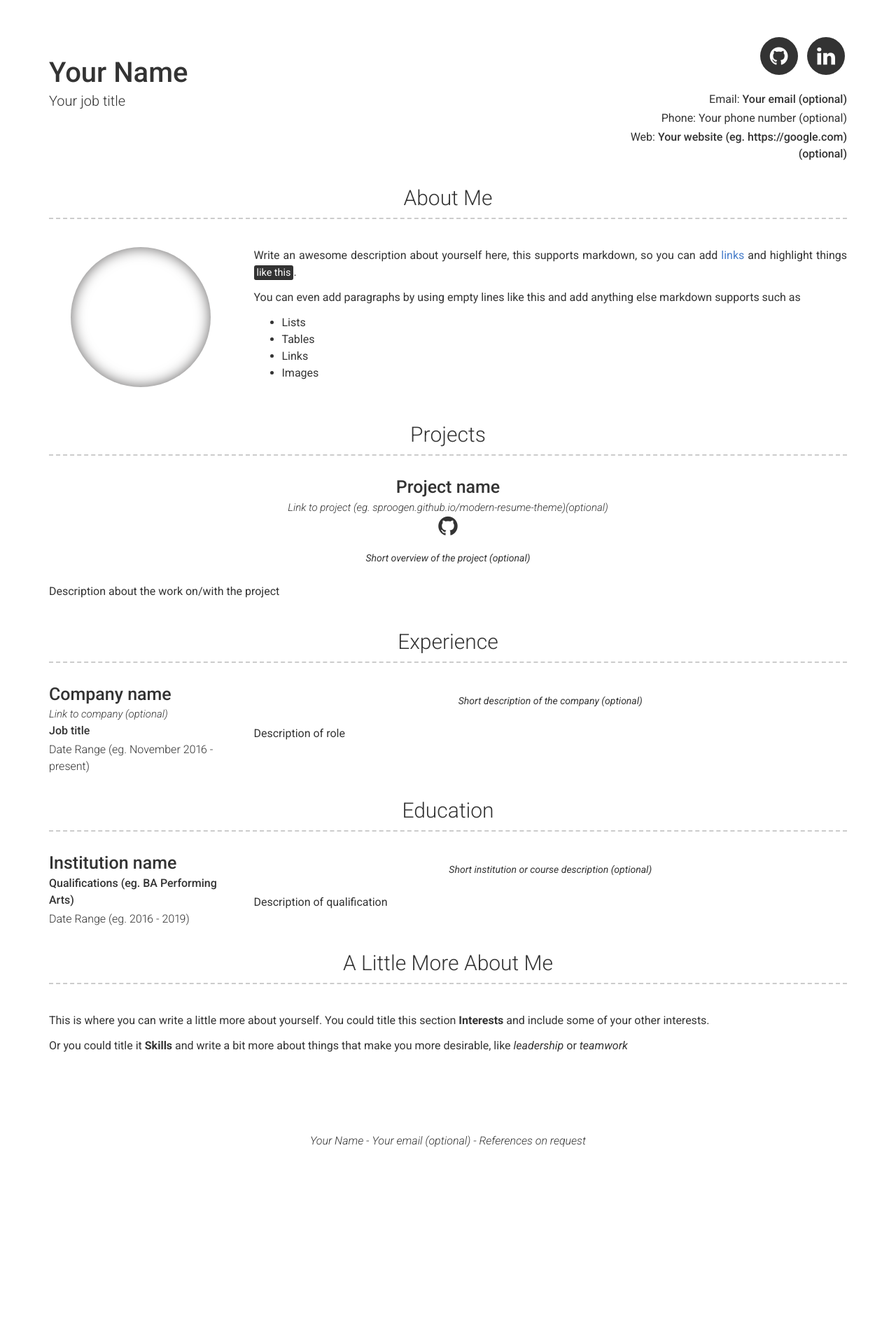
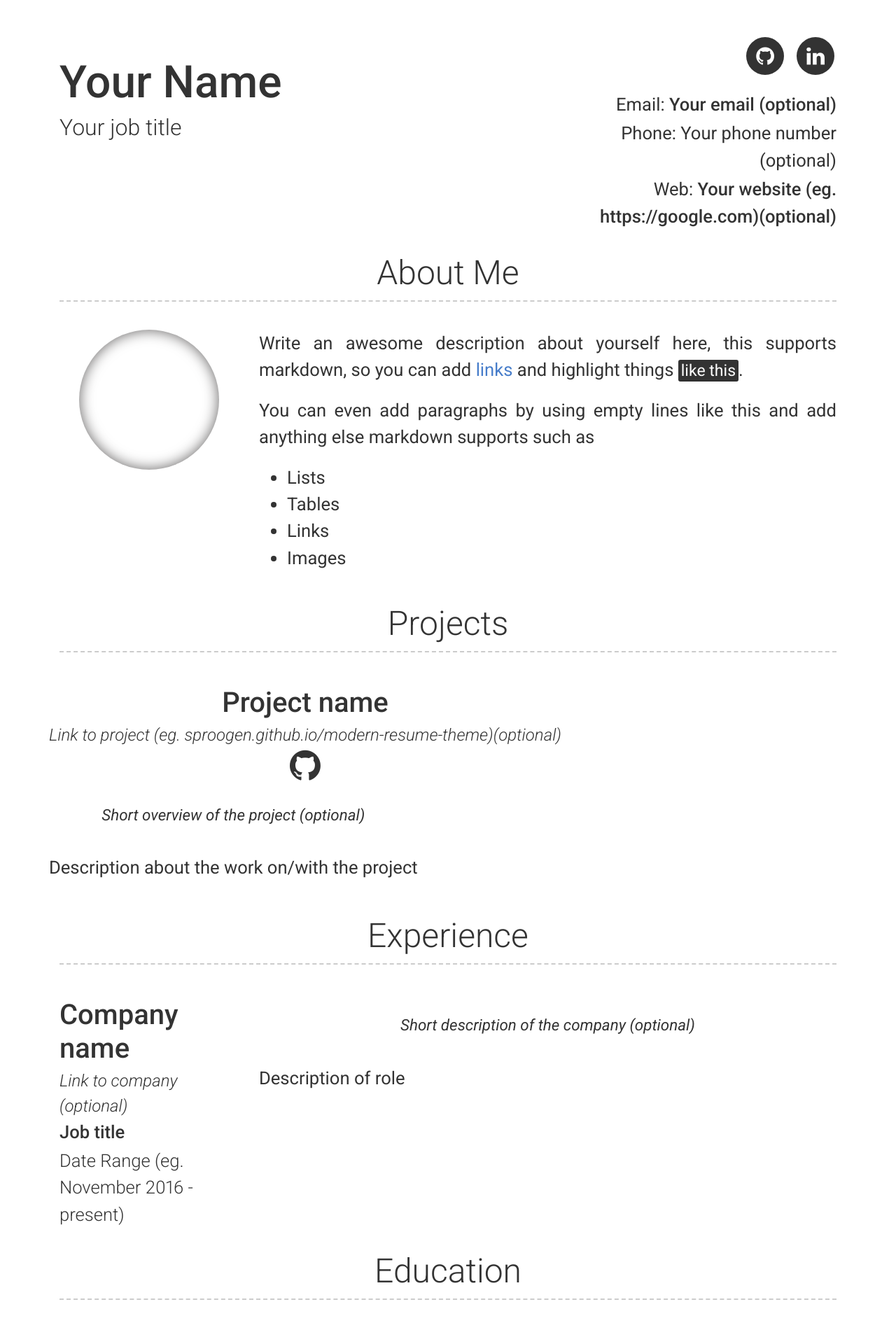
Before and after one commit to VarunSrivastavaIITD/VarunSrivastavaIITD.github.io, a Jekyll site: the page built from index.md, in a window 1280 px wide. Shown: the top 1910 px of the page at 70% size. Built offline with Jekyll 4.4.1, drawn with Linux system fonts in a browser that asks for light colours; before the commit the page ends 1654 px from its top, so only the background shows below that.

Commit message:
Upgrade to bootstrap 4.3

```diff
--- a/_sass/base.scss
+++ b/_sass/base.scss
@@ -1,5 +1,6 @@
 @import url(https://fonts.googleapis.com/css?family=Roboto:100,300,400,700,500,500italic,400italic,300italic,100italic,700italic);
-@import url(https://maxcdn.bootstrapcdn.com/bootstrap/3.3.5/css/bootstrap.min.css);
+// @import url(https://maxcdn.bootstrapcdn.com/bootstrap/3.3.5/css/bootstrap.min.css);
+@import url(https://stackpath.bootstrapcdn.com/bootstrap/4.3.1/css/bootstrap.min.css);
 @import url(//netdna.bootstrapcdn.com/font-awesome/4.7.0/css/font-awesome.css);
 
 button, input[type="button"], input[type="reset"], input[type="submit"] {
```
